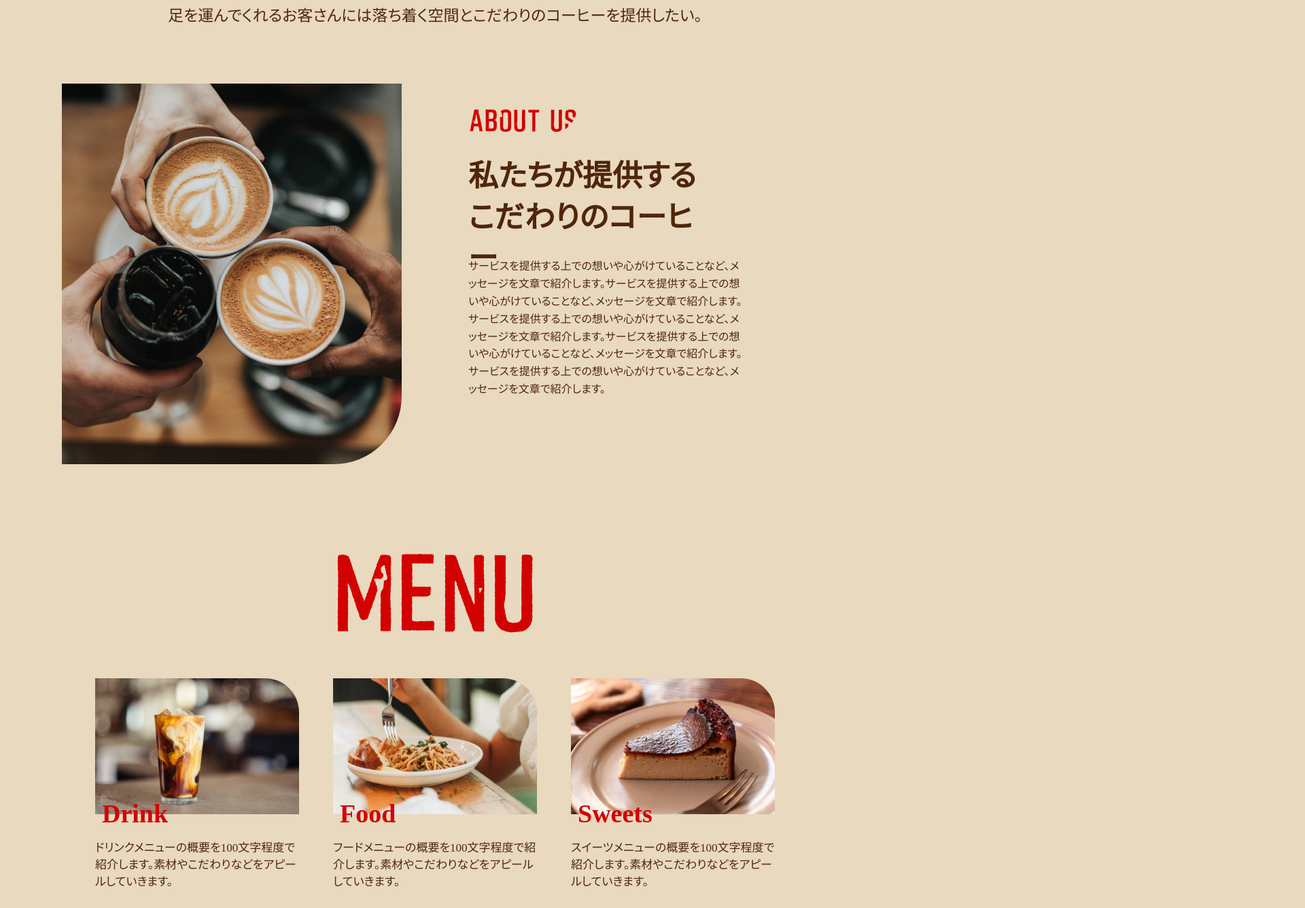
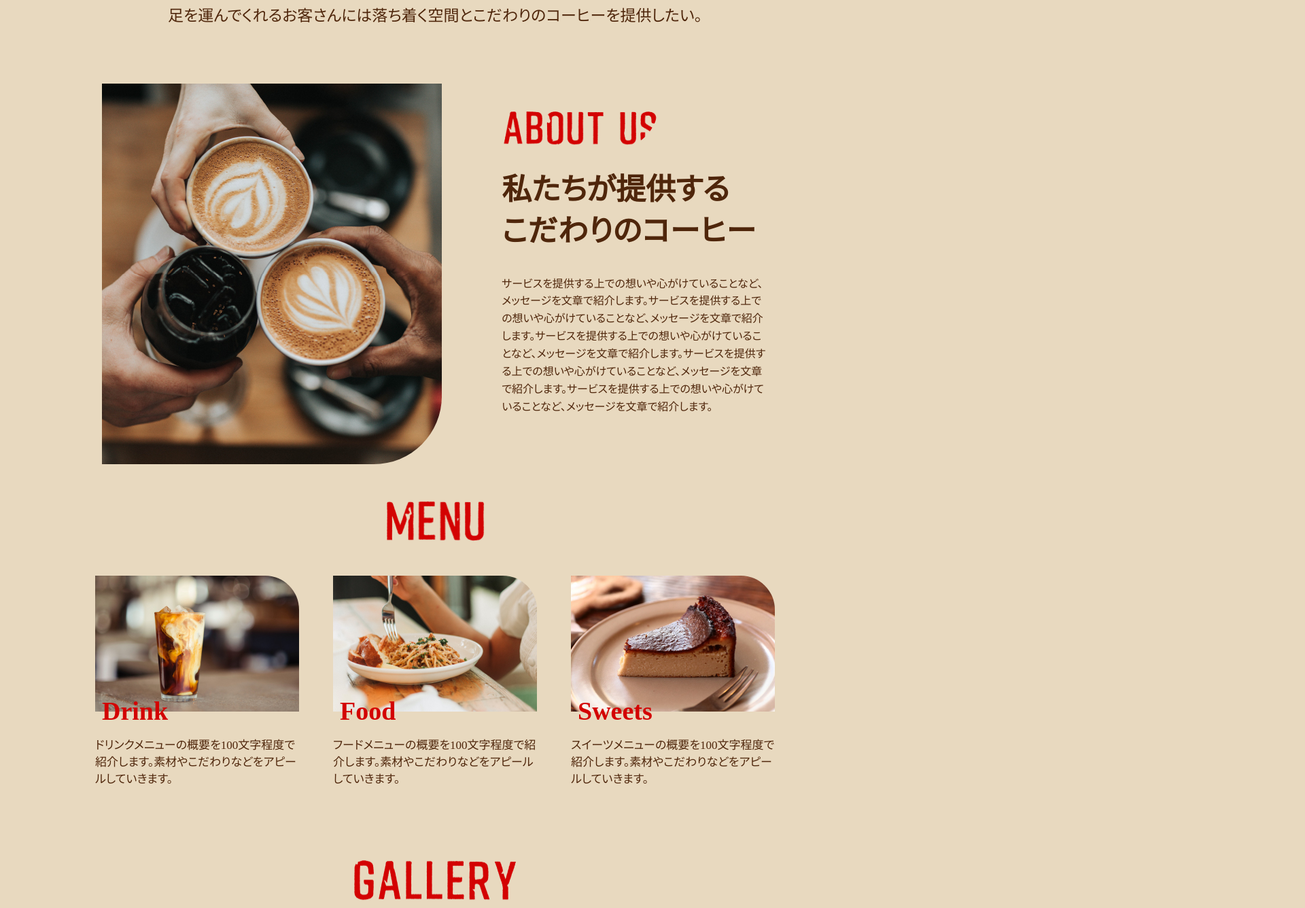
Before and after one commit to shaq131/cafe-work, a plain HTML site: page カフェワーク/index.html in a window 1280 px wide. Shown: the part 940-2276 px from the top of the page at 68% size, 1920 px wide, since content can reach past the window. Drawn offline with Linux system fonts and the light colour scheme.

Commit message:
修正2回目

```diff
--- a/カフェワーク/css/style.css
+++ b/カフェワーク/css/style.css
@@ -134,66 +134,52 @@ body{
     box-sizing: border-box;
     margin: 0 auto;
     padding: 0 10px;
-    /* text-align: center; */
 }
 .aboutus h2{
-    width: 272.3936px;
     padding: 30.5px 0 30.5px 0;
-    /* margin: 0 auto;
-    text-align: left; */
 }
 /* 左の画像↓ */
 .aboutus img{
     max-width: 59%;
     border-bottom-right-radius: 100px;
-    margin: 0 auto;
-    text-align: center;
+    /* margin: 0 auto;
+    text-align: center; */
 }
 .about_us_wrap{
-    /* max-width: 1000px; */
-    max-width: 41%;
-    /* height: 38.5px; */
-    padding: 0 10% 0 10%;
+    width: 41%;
+    padding: 0 0 0 9%;
 }
-/* .about_us_wrap img{
-    max-width:  50%;
-} */
+
 .h3 {
     font-size: 44px;
-    width: 349.5px;
-    height: 115.9px;
+    /* width: 349.5px;
+    height: 115.9px; */
     line-height: 1.38;
     padding-bottom: 33px;
 }
 .p4 {
     font-size: 16px;
-    width: 410px;
-    height: 292px;
+    /* width: 400px;
+    height: 292px; */
     line-height: 1.62;
 }
 
 /* MENU メニューの下　画像横並び３つ コーヒー、麺、ケーキの順 */
-.menu {
-    /* max-width: 1000px;
-    padding: 0 10px;
-    box-sizing: border-box;
-    margin: 0 auto; */
-    margin: 0 auto;
-    text-align: center;
-    width: 151.3853 pxpx;
-    padding: 108px 0 50px 0;
-}
 .menu_wrap {
     display: flex;
     justify-content: space-between;
     max-width: 1000px;
     margin: 0 auto;
     padding: 0 10px;
-    /* width: 300px; */
-    /* padding: 30%; */
+
+}
+.menu  h2{
+
+    margin: 43px auto 43px auto;
+    width: 151px;
 }
 .img3{
-    max-width: 100%;
+    max-width: 30%;
 }
 .img3 img {
     /* max-width: 100%; */
@@ -209,7 +195,6 @@ body{
 .img3 p{
     margin-top:20px;
     line-height:1.47;
-    width: 300px;
     font-size: 17px;
 }
 
@@ -239,6 +224,7 @@ body{
     width:173.8252px;
     padding: 60px 0 20px 0;
 }
+
 .event_wrap{
     border: solid 2px black;
     box-sizing: border-box;
@@ -246,11 +232,8 @@ body{
     display: flex;
     margin:0 auto;
     background-color: #fff;
-    width: 1000px;
-    height: 200px;
-    padding: 20px 20px;
-    /* text-decoration: underline black; */
-
+    max-width: 1000px;
+    padding: 40px 20px;
 
 }
 .list1 {
@@ -288,10 +271,10 @@ footer{
 }
 .footer-wrap{
     display: flex;
-    /* text-align: center; */
-    width: 1920px;
+    max-width: 1000px;
     padding: 80px 10px;
-    /* margin: 0 auto; */
+    text-align: justify;
+
 }
 .footer-wrap h1{
     /* text-align: left; */
--- a/カフェワーク/index.html
+++ b/カフェワーク/index.html
@@ -36,9 +36,9 @@
 <div class="pp">
               <p class="p1">Have a happy day From a cup of coffee.</p>
 
-               <h1 class="hp1">ハッピーに溢れる1日を
+               <h3 class="hp1">ハッピーに溢れる1日を
                     <br>1杯のコーヒーから。
-               </h1>
+               </h3>
                <p class="p2">毎日を丁寧に大切に過ごしたい。だからこそ一杯一杯丁寧にコーヒーを入れ
                 <br>足を運んでくれるお客さんには落ち着く空間とこだわりのコーヒーを提供したい。</p>
 </div>
@@ -56,8 +56,9 @@
 
              </div>
 <!-- 3 MENU ３枚横並び -->
-                       <h2 class="menu"  id="menu"><img src="images/menu@2x.png" alt="メニュー文字画像"></h2>
-
+                      <div class="menu">
+                           <h2 id="menu"><img src="images/menu@2x.png" alt="メニュー文字画像"></h2>
+                      </div>
             <div class="menu_wrap">
                 <div class="img3">
                      <img src="images/pc_menu_drink-100.jpg" alt="ドリンクメニュー画像">
```
